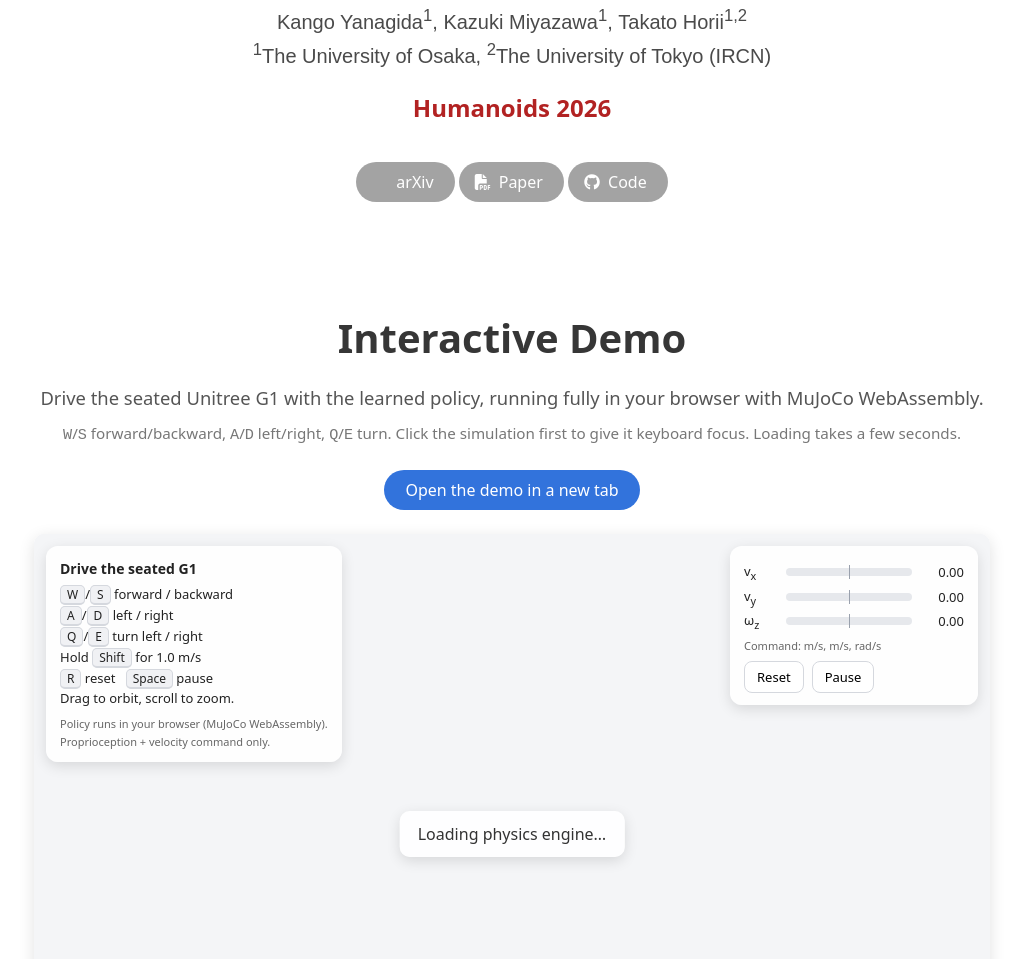
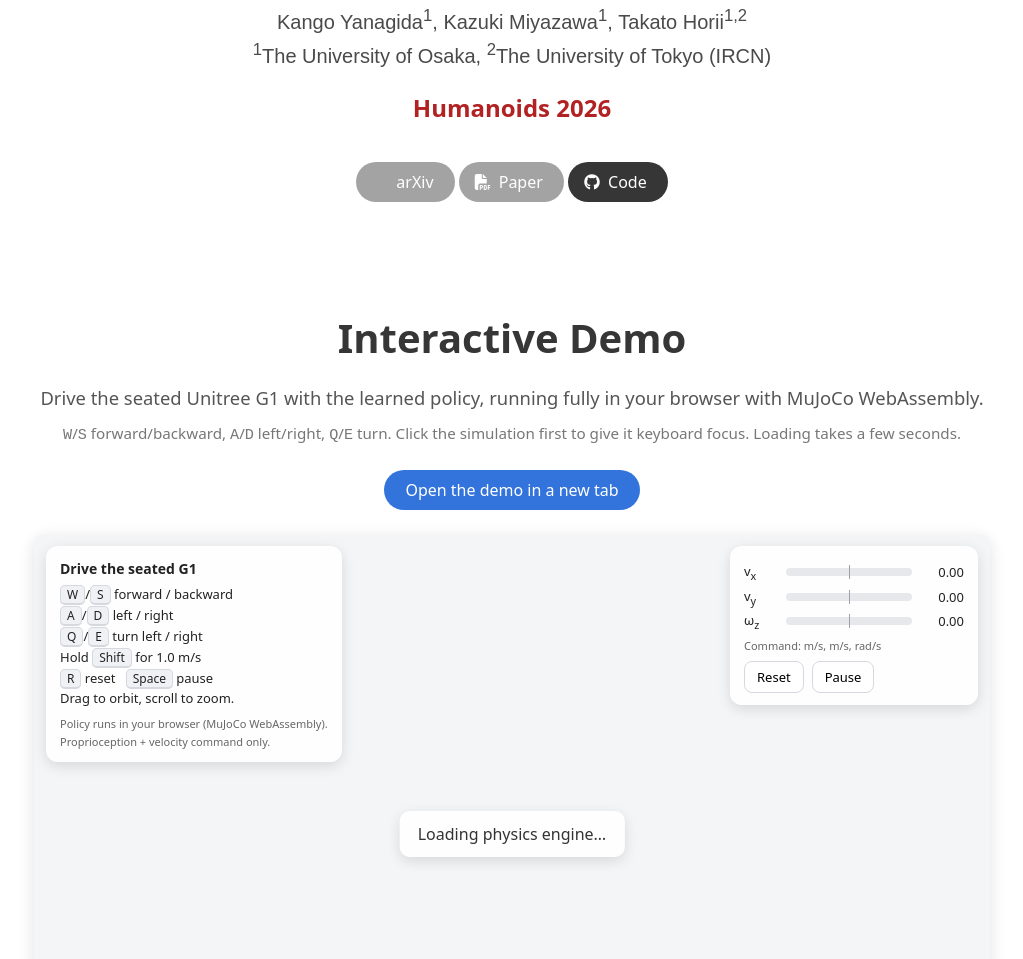
Before and after one commit to kan5r/stay-seated, a plain HTML site: page index.html in a window 1280 px wide. Shown: the part 845-1804 px from the top of the page, without its empty margins (128-1151 px from the left). Drawn offline with nearby package versions, Linux system fonts and the light colour scheme; no server answers; some icons are missing.

Commit message:
Link Code button to kan5r/stay-seated

```diff
--- a/index.html
+++ b/index.html
@@ -85,9 +85,8 @@
                     <span>Paper</span>
                   </a>
                 </span>
-                <!-- TODO: replace href with the code repository URL -->
                 <span class="link-block">
-                  <a href="#" class="external-link button is-normal is-rounded is-dark is-coming-soon" title="Coming soon">
+                  <a href="https://github.com/kan5r/stay-seated" class="external-link button is-normal is-rounded is-dark">
                     <span class="icon"><i class="fab fa-github"></i></span>
                     <span>Code</span>
                   </a>
```
Also changed, not shown: 1 other file.
